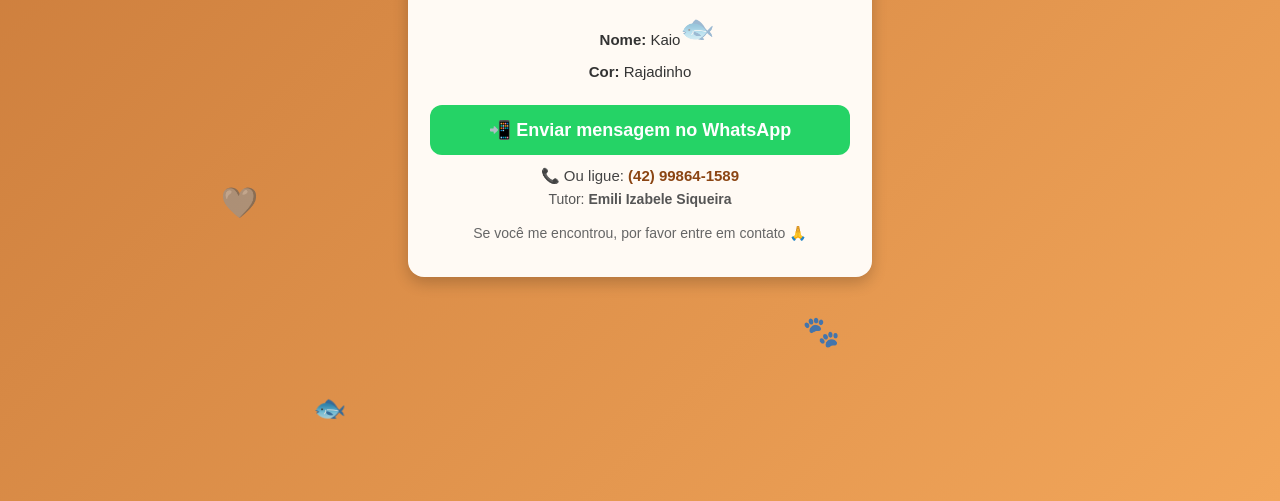
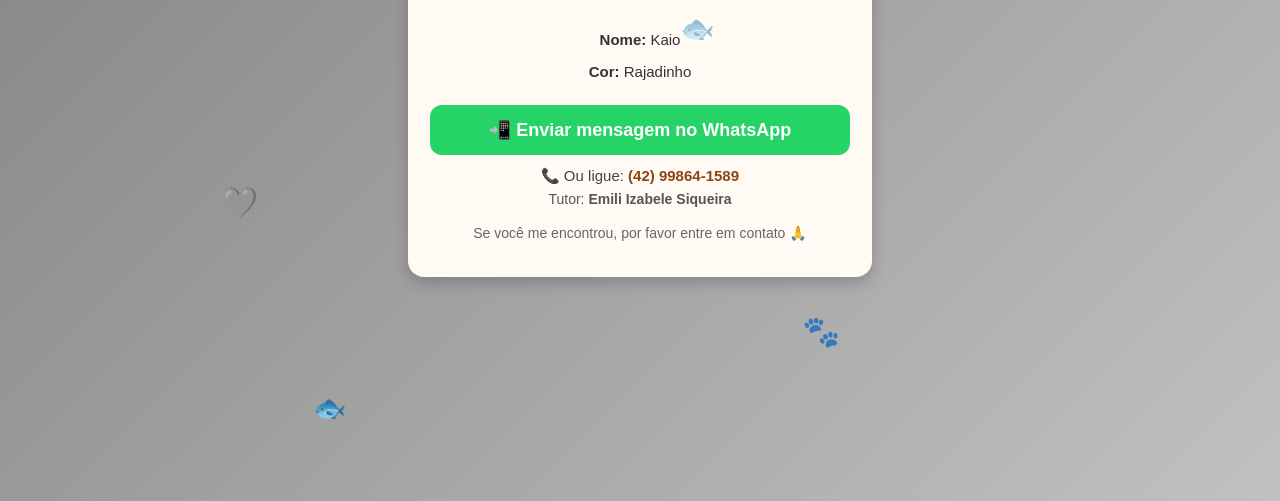
Before and after one commit to lucasparoski/kaio, a plain HTML site: page index.html in a window 1280 px wide. Shown: the part 299-800 px from the top of the page. Drawn offline with Linux system fonts and the light colour scheme.

Commit message:
Change background gradient colors in index.html

```diff
--- a/index.html
+++ b/index.html
@@ -12,7 +12,7 @@
       margin: 0;
       padding: 0;
       min-height: 100vh;
-      background: linear-gradient(135deg, #c97a3a, #f2a65a);
+      background: linear-gradient(135deg, #818181, #c1c1c1);
       overflow-x: hidden;
     }
 
```
